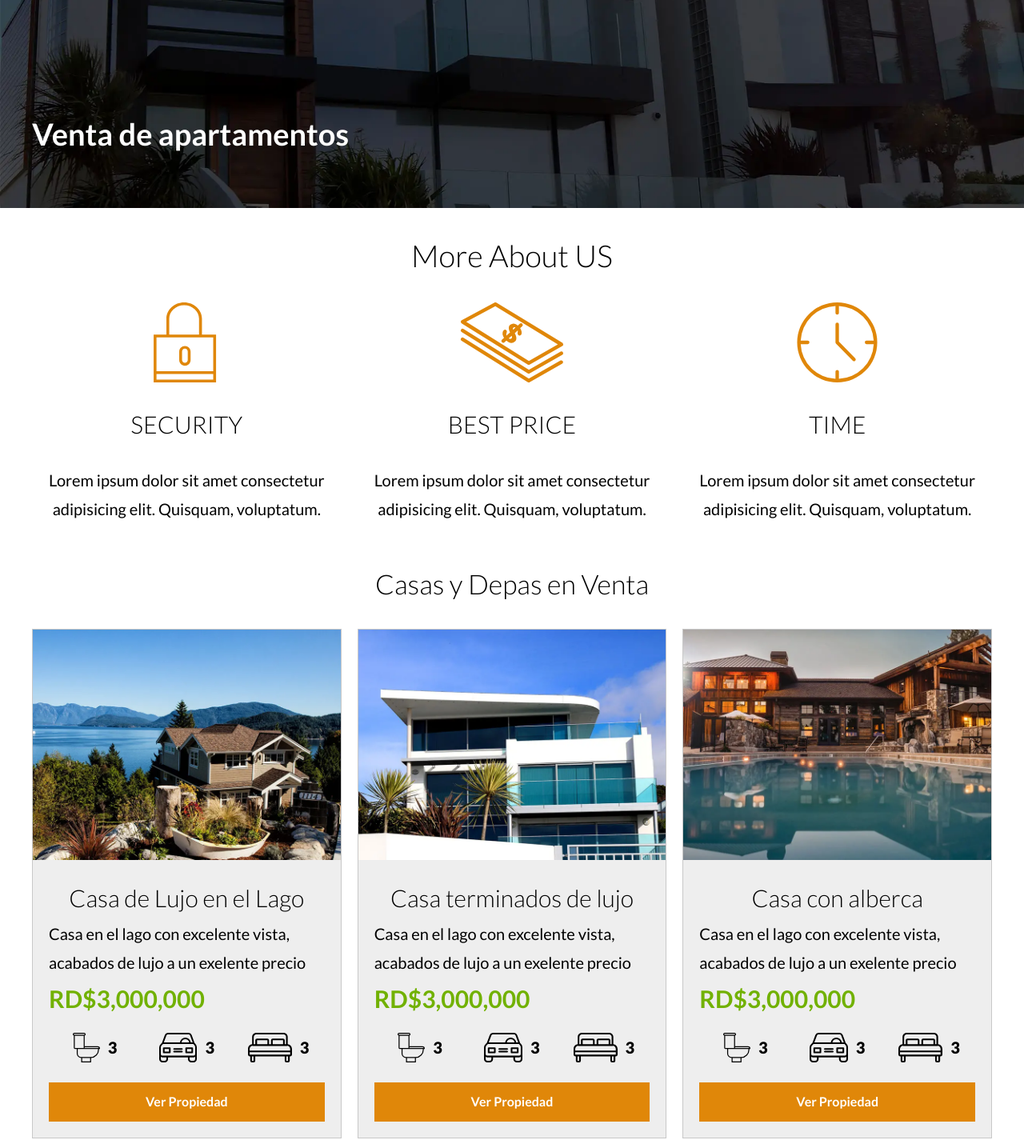
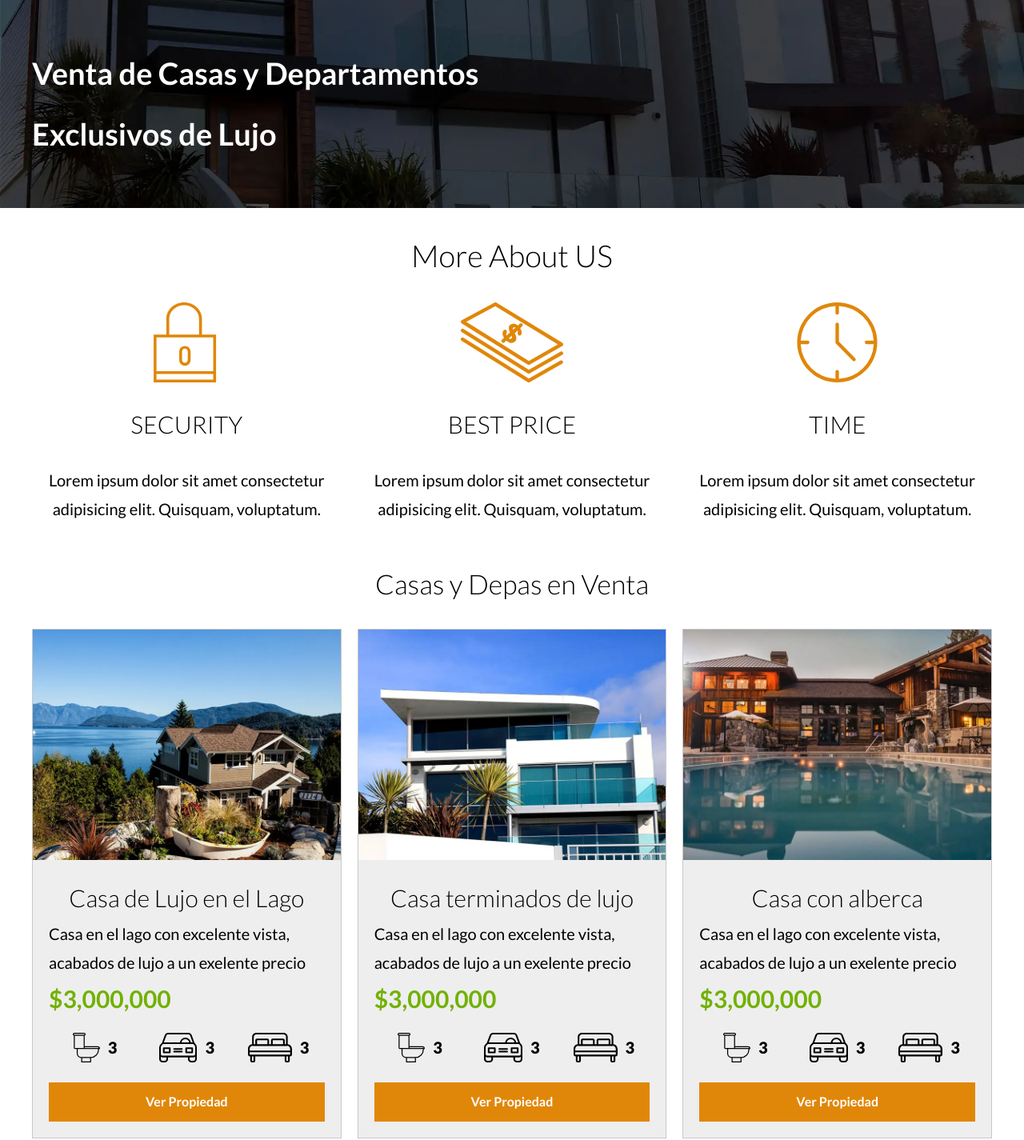
Before and after one commit to LuisMorla/bienesRaices, a website: page index.html in a window 1280 px wide. Shown: the part 480-1905 px from the top of the page at 80% size. Drawn offline with Linux system fonts and the light colour scheme.

Commit message:
ReturnChanges

```diff
--- a/index.html
+++ b/index.html
@@ -31,7 +31,7 @@
 
        </div><!-- END BAR -->
 
-      <h1>Venta de apartamentos</h1>
+      <h1>Venta de Casas y Departamentos Exclusivos de Lujo</h1>
     </div>
   </header>
 
@@ -73,7 +73,7 @@
         <div class="container-anuncio">
           <h3>Casa de Lujo en el Lago</h3>
           <p>Casa en el lago con excelente vista, acabados de lujo a un exelente precio</p>
-          <p class="precio">RD$3,000,000</p>
+          <p class="precio">$3,000,000</p>
 
           <ul class="icons-caracteristic">
             <li>
@@ -103,7 +103,7 @@
         <div class="container-anuncio">
           <h3>Casa terminados de lujo</h3>
           <p>Casa en el lago con excelente vista, acabados de lujo a un exelente precio</p>
-          <p class="precio">RD$3,000,000</p>
+          <p class="precio">$3,000,000</p>
 
           <ul class="icons-caracteristic">
             <li>
@@ -133,7 +133,7 @@
         <div class="container-anuncio">
           <h3>Casa con alberca</h3>
           <p>Casa en el lago con excelente vista, acabados de lujo a un exelente precio</p>
-          <p class="precio">RD$3,000,000</p>
+          <p class="precio">$3,000,000</p>
 
           <ul class="icons-caracteristic">
             <li>
```
